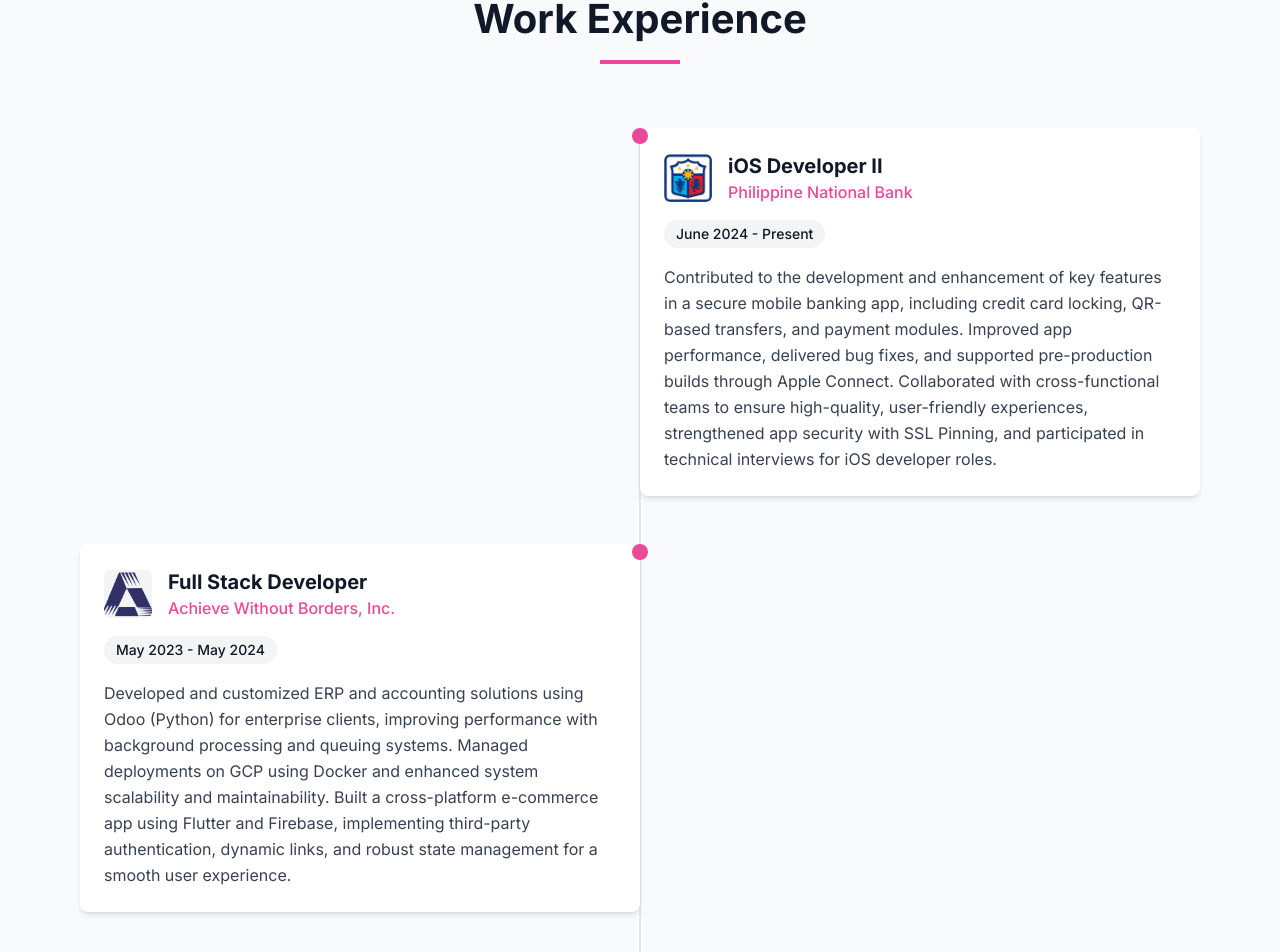
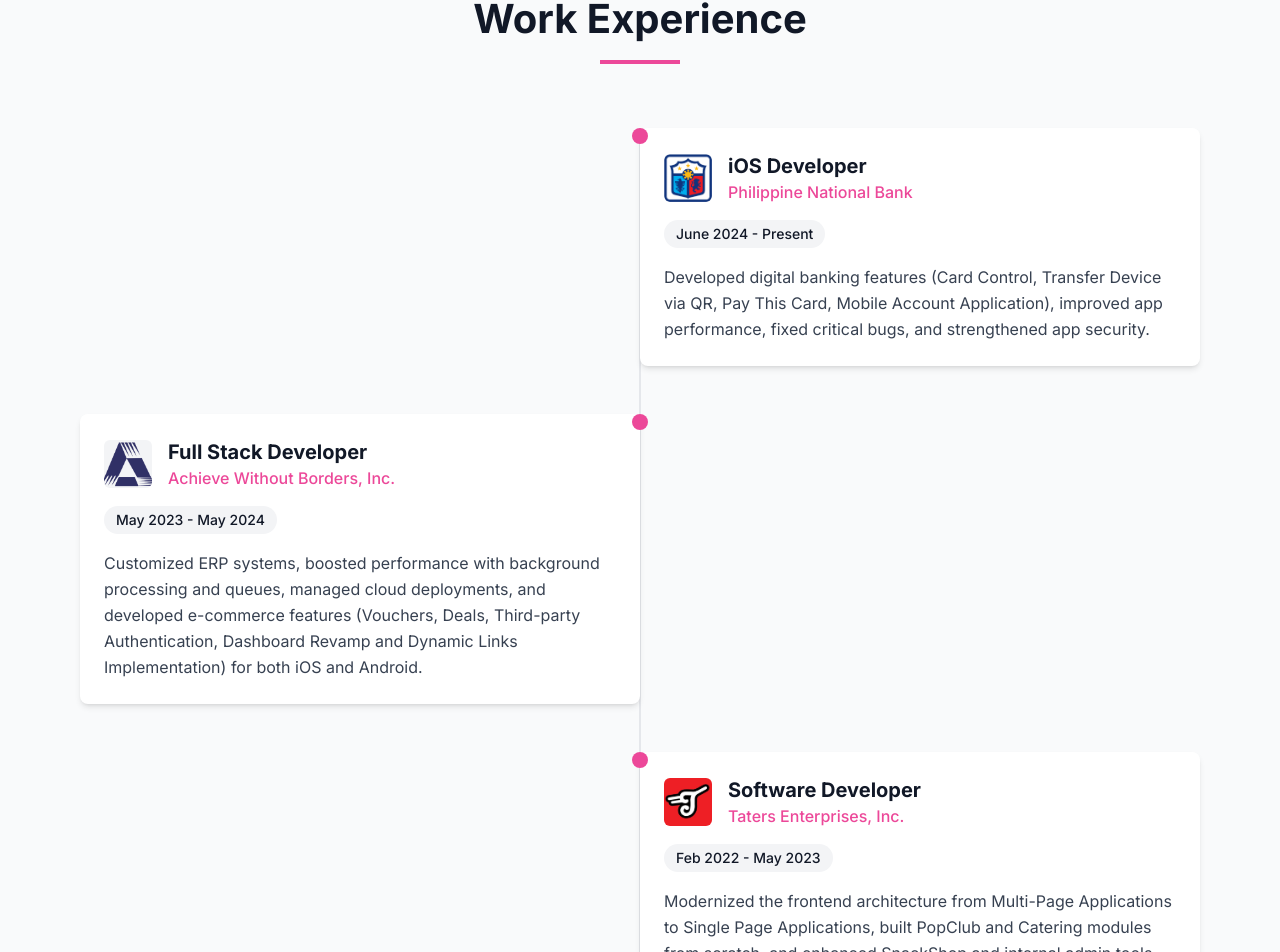
Before and after one commit to ecoknows/jerico.dev, a React (Vite) app: page / in a window 1280 px wide. Shown: the part 1560-2512 px from the top of the page. Built offline with nearby package versions, Linux system fonts and the light colour scheme.

Commit message:
Update description

```diff
--- a/src/components/sections/Experience.tsx
+++ b/src/components/sections/Experience.tsx
@@ -3,33 +3,38 @@
 const experiences = [
   {
     company: 'Philippine National Bank',
-    position: 'iOS Developer II',
+    position: 'iOS Developer',
     period: 'June 2024 - Present',
-    description: 'Contributed to the development and enhancement of key features in a secure mobile banking app, including credit card locking, QR-based transfers, and payment modules. Improved app performance, delivered bug fixes, and supported pre-production builds through Apple Connect. Collaborated with cross-functional teams to ensure high-quality, user-friendly experiences, strengthened app security with SSL Pinning, and participated in technical interviews for iOS developer roles.',
+    description:
+      'Developed digital banking features (Card Control, Transfer Device via QR, Pay This Card, Mobile Account Application), improved app performance, fixed critical bugs, and strengthened app security.',
     logo: 'pnb-logo.png'
   },
   {
     company: 'Achieve Without Borders, Inc.',
     position: 'Full Stack Developer',
     period: 'May 2023 - May 2024',
-    description: 'Developed and customized ERP and accounting solutions using Odoo (Python) for enterprise clients, improving performance with background processing and queuing systems. Managed deployments on GCP using Docker and enhanced system scalability and maintainability. Built a cross-platform e-commerce app using Flutter and Firebase, implementing third-party authentication, dynamic links, and robust state management for a smooth user experience.',
+    description:
+      'Customized ERP systems, boosted performance with background processing and queues, managed cloud deployments, and developed e-commerce features (Vouchers, Deals, Third-party Authentication, Dashboard Revamp and Dynamic Links Implementation) for both iOS and Android.',
     logo: 'awb-logo.png'
   },
   {
     company: 'Taters Enterprises, Inc.',
     position: 'Software Developer',
     period: 'Feb 2022 - May 2023',
-    description: 'Led the migration to a React-based single-page app, improving performance and user experience. Built key systems like PopClub (deals & vouchers) and Catering from scratch. Enhanced the SnackShop online ordering platform and admin tools. Also mentored interns and contributed to overall product growth.',
+    description:
+      'Modernized the frontend architecture from Multi-Page Applications to Single Page Applications, built PopClub and Catering modules from scratch, and enhanced SnackShop and internal admin tools.',
     logo: 'taters-logo.jfif'
   },
   {
     company: 'RightValley',
     position: 'Software Developer Intern',
     period: 'Feb 2021 - June 2021',
-    description: 'Built and maintained Django + Wagtail platforms like RuralPress and iJM. Provided Flutter bug fixes for Needr. Gained startup experience working closely with leadership.',
+    description:
+      'Built a custom microsite builder for a local newspaper and resolved critical bugs in a Flutter-based e-commerce mobile app.',
     logo: 'rightvalley.png'
-  },
+  }
 ];
+
 
 const Experience: React.FC = () => {
   return (
```
